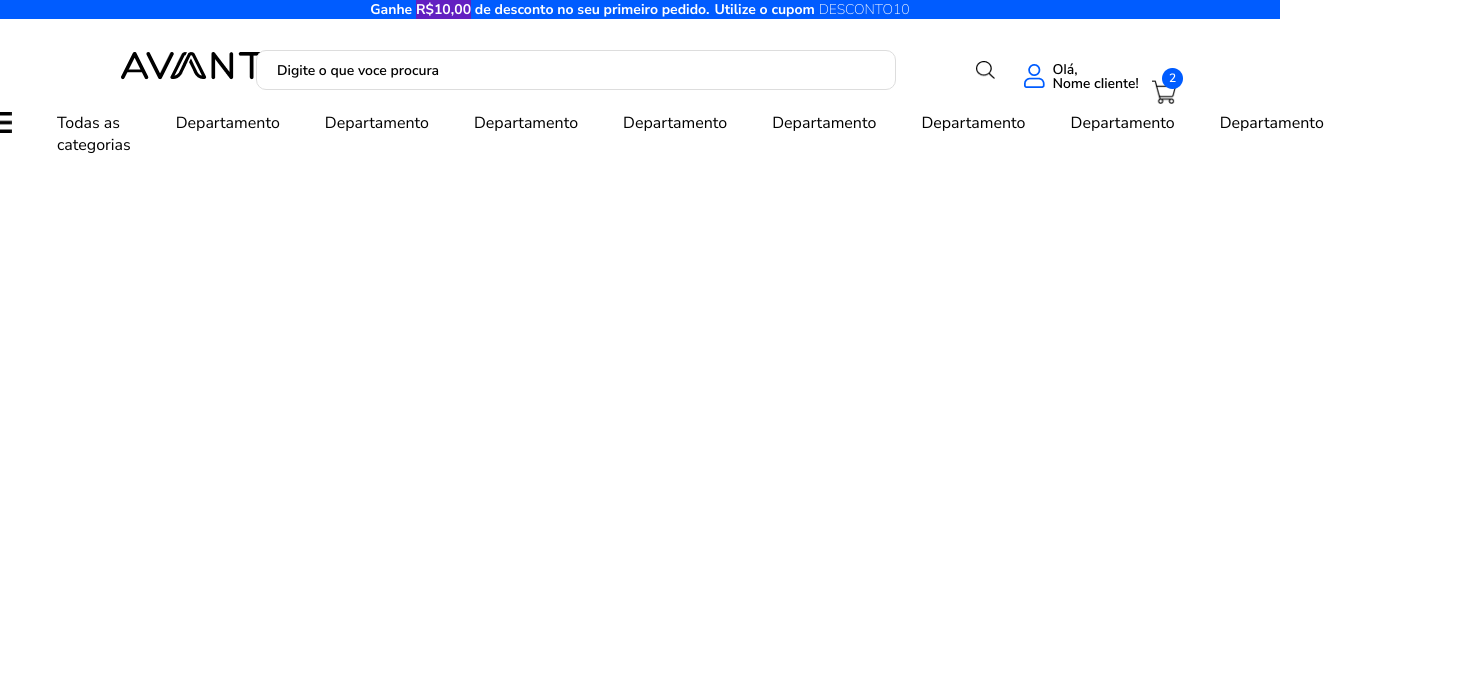
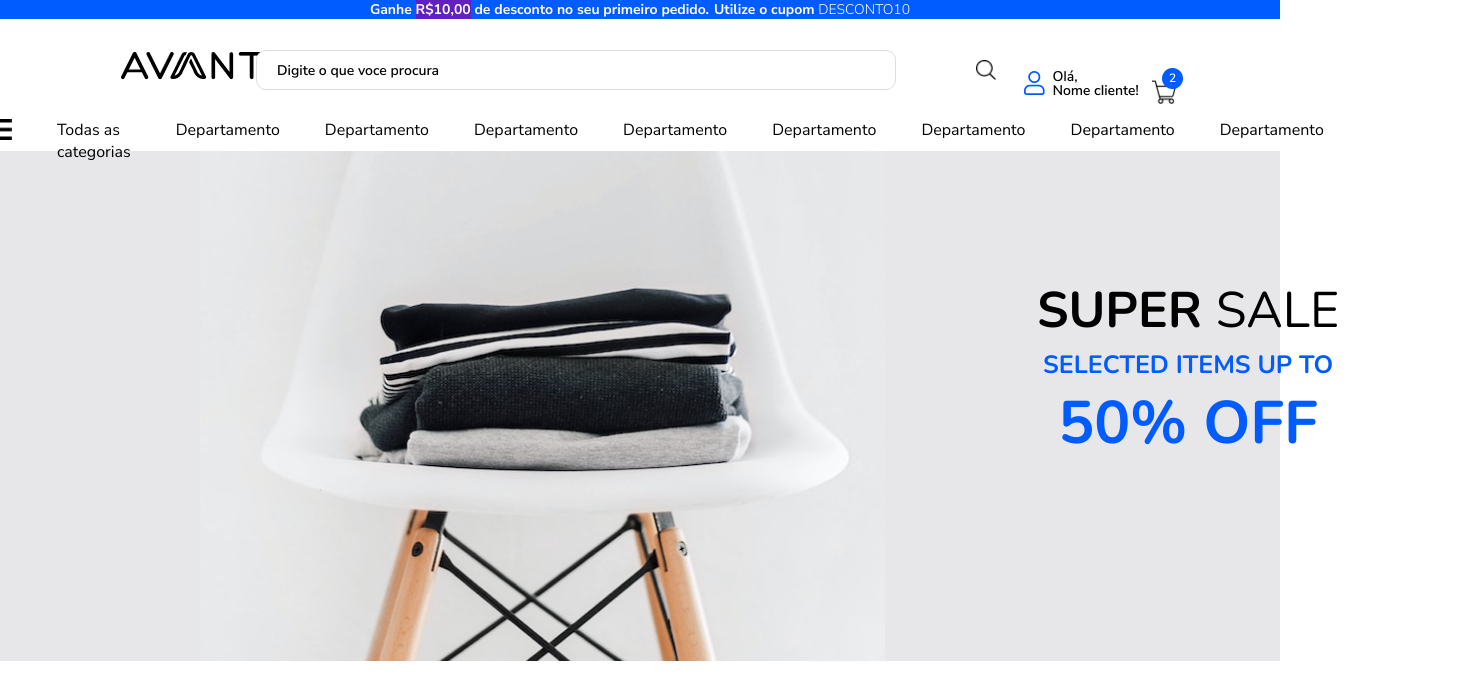
Before and after one commit to carolinabispo/teste-tecnino-avanti, a plain HTML site: page index.html in a window 1280 px wide. Shown: the whole page, 1476 px wide, since content can reach past the window. Drawn offline with nearby package versions, Linux system fonts and the light colour scheme.

Commit message:
feito o banner

```diff
--- a/index.html
+++ b/index.html
@@ -10,6 +10,13 @@
         href="https://fonts.googleapis.com/css2?family=Nunito+Sans:ital,opsz,wght@0,6..12,200..1000;1,6..12,200..1000&display=swap"
         rel="stylesheet">
     <link rel="stylesheet" href="styles.css">
+
+    <link rel="preconnect" href="https://fonts.googleapis.com">
+    <link rel="preconnect" href="https://fonts.gstatic.com" crossorigin>
+    <link
+        href="https://fonts.googleapis.com/css2?family=Nunito+Sans:ital,opsz,wght@0,6..12,200..1000;1,6..12,200..1000&family=Nunito:ital,wght@0,200..1000;1,200..1000&display=swap"
+        rel="stylesheet">
+
     <title>Avanti</title>
 </head>
 
@@ -27,7 +34,8 @@
             <!-- <div class="upper-navbar"> -->
             <div class="logo"> <img src="/assets/logo-avanti.png" alt="logotipo-avanti"></div>
 
-                <div class="search-bar"> <input id="search-text" type="text" placeholder="Digite o que voce procura"> <img id="lupa" src="assets/icone-lupa.png" alt=""></div>
+            <div class="search-bar"> <input id="search-text" type="text" placeholder="Digite o que voce procura"> <img
+                    id="lupa" src="assets/icone-lupa.png" alt=""></div>
 
             <div class="perfil">
                 <img src="assets/icon-user.png" alt="">
@@ -62,6 +70,18 @@
 
         </div>
     </header>
+
+    <section class="banner">
+        <div class="img-banner"> <img src="assets/img-baner.png" alt="">
+        </div>
+        <div id="img-desktop"> <img src="assets/img-banner-desktop.png" alt="">
+        </div>
+        <div class="titulo">
+            <h1>Super <span>Sale</span></h1>
+            <h2>Selected items up to</h2>
+            <h2 id="desconto">50% OFF</h2>
+        </div>
+    </section>
 </body>
 
 </html>
--- a/styles.css
+++ b/styles.css
@@ -10,20 +10,19 @@
   height: 52px;
   color: #ffffff;
   display: flex;
-  flex-direction: column; /* Empilha os textos */
+  flex-direction: column;
   justify-content: center;
   align-items: center;
-  text-align: center; /* Centraliza o texto */
+  text-align: center;
   font-family: "Nunito Sans", sans-serif;
   font-weight: 700;
   font-size: 14px;
-  margin: 0 auto; /* Centraliza horizontalmente */
-  gap: 5px; /* Espaço entre os textos */
+  gap: 5px;
 }
 
 .desconto_dez {
-  font-family: Nunito Sans;
-  font-weight: 200;
+  font-family: "Nunito Sans", sans-serif;
+  font-weight: 300;
   font-size: 14px;
 }
 
@@ -37,7 +36,7 @@
   align-items: center;
   justify-content: center;
   gap: 5px;
-  height: 118px;
+  height: 132px;
 }
 
 .logo {
@@ -80,19 +79,20 @@
 }
 
 .search-bar {
-  position: absolute;
+  position: relative;
   display: flex;
   align-items: center;
-  justify-content: center;
-  width: 100vw;
+  /* justify-content: center; */
+  justify-content: space-between;
+  width: 90%;
   height: 40px;
-  top: 128px;
+  top: 40px;
 }
 
-#lupa {
-  width: 18.69px;
-  height: 18.69px;
-  left: 339px;
+.search-bar img {
+  width: 20px;
+  height: 20px;
+  left: 18rem;
   position: absolute;
 }
 
@@ -101,7 +101,7 @@
   height: 40px;
   border-radius: 10px;
   border: 1px solid #dddddd;
-  display: flex;
+  flex: 1;
   padding-left: 20px;
 }
 
@@ -124,6 +124,65 @@
   cursor: pointer;
 }
 
+/* BANNER */
+
+.banner {
+  background: #e7e7ea;
+  width: 100vw;
+  height: 306px;
+  top: 231px;
+  display: flex;
+  align-items: center;
+  justify-content: center;
+  cursor: pointer;
+  font-family: "Nunito", sans-serif;
+}
+
+.img-banner {
+  width: 400px;
+  height: 100%;
+  mix-blend-mode: Darken;
+}
+.titulo {
+  display: flex;
+  justify-content: center;
+  align-items: center;
+  flex-direction: column;
+  width: 100%;
+  height: 164px;
+  top: 71px;
+  left: 213px;
+  gap: 15px;
+}
+
+.titulo h1 {
+  font-weight: 700;
+  font-size: 40px;
+  line-height: 40px;
+  letter-spacing: 0%;
+  text-align: center;
+  text-transform: uppercase;
+}
+
+.titulo span {
+  font-weight: 400;
+}
+
+.titulo h2 {
+  font-family: "Nunito Sans", sans-serif;
+  font-size: 12px;
+  line-height: 100%;
+  letter-spacing: 0%;
+  text-transform: uppercase;
+  color: #005cff;
+}
+
+#desconto {
+  font-family: "Nunito", sans-serif;
+  font-size: 32px;
+  line-height: 100%;
+  letter-spacing: 0%;
+}
 @media screen and (min-width: 1024px) {
   .cupom {
     width: 100vw;
@@ -173,6 +232,62 @@
     position: absolute;
     left: 80%;
   }
+
+  .banner {
+    display: flex;
+    align-content: space-between;
+    height: 510px;
+    mix-blend-mode: Darken;
+  }
+
+  .img-banner {
+    display: none;
+  }
+
+  #img-desktop {
+    /* height: 100%;  */
+    position: absolute;
+    left: 200px;
+    top: 151px;
+  }
+
+  .titulo {
+    width: 576px;
+    height: 224px;
+    top: 291px;
+    position: absolute;
+    left: 900px;
+  }
+
+  .titulo h1 {
+    width: 100%;
+    position: absolute;
+    top: -5px;
+    font-family: Nunito;
+    font-weight: 700;
+    font-size: 50px;
+    line-height: 100%;
+    letter-spacing: 0%;
+    text-transform: uppercase;
+  }
+
+  .titulo h2 {
+    font-family: Nunito;
+    font-weight: 700;
+    font-size: 25px;
+    line-height: 100%;
+    letter-spacing: 30%;
+    text-transform: uppercase;
+  }
+
+  #desconto {
+    font-family: Nunito;
+    font-weight: 700;
+    font-size: 60px;
+    line-height: 100%;
+    letter-spacing: 0%;
+    text-transform: uppercase;
+  }
 }
 @media screen and (max-width: 768px) {
   .menu-hamburguer p,
@@ -180,4 +295,8 @@
   .perfil {
     display: none;
   }
+
+  #img-desktop {
+    display: none;
+  }
 }
```
Also changed, not shown: assets/img-baner.png (added), assets/img-banner-desktop.png (added). Lines whose indentation alone changed are shown as unchanged.
